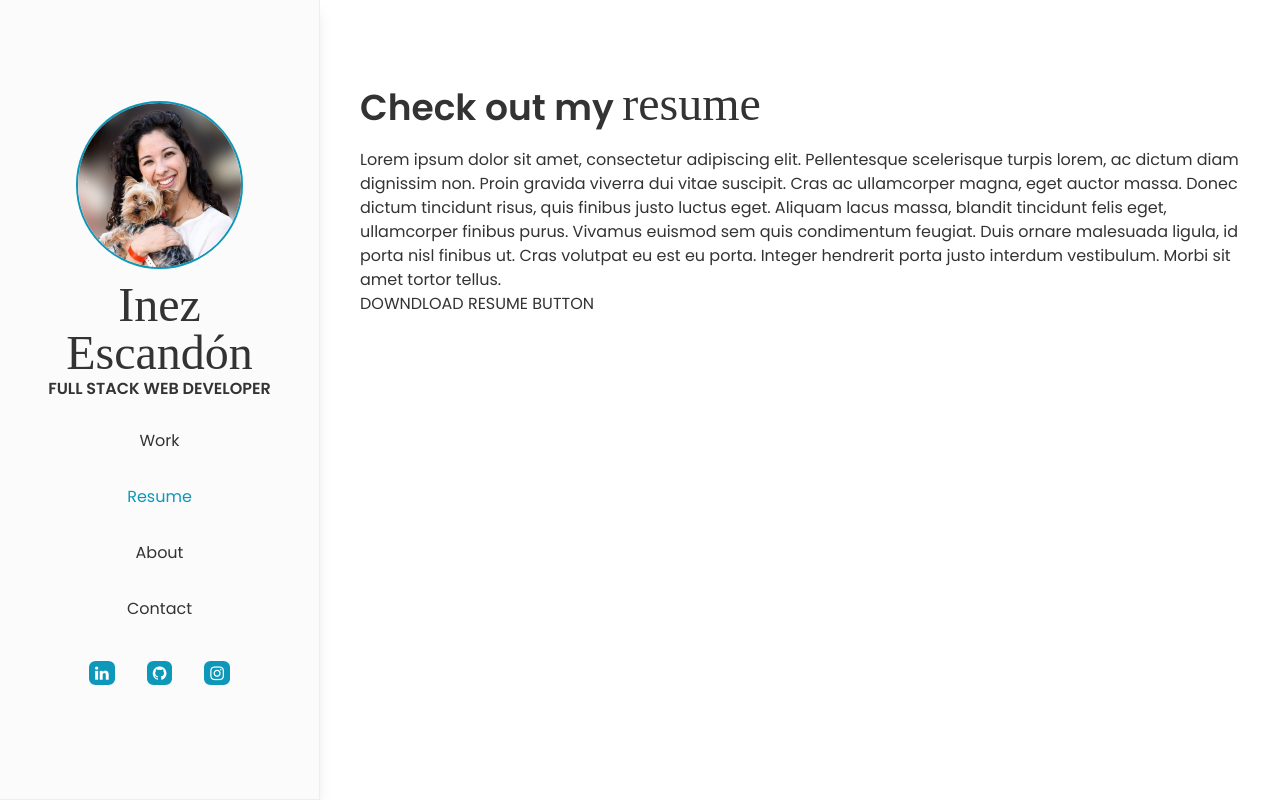
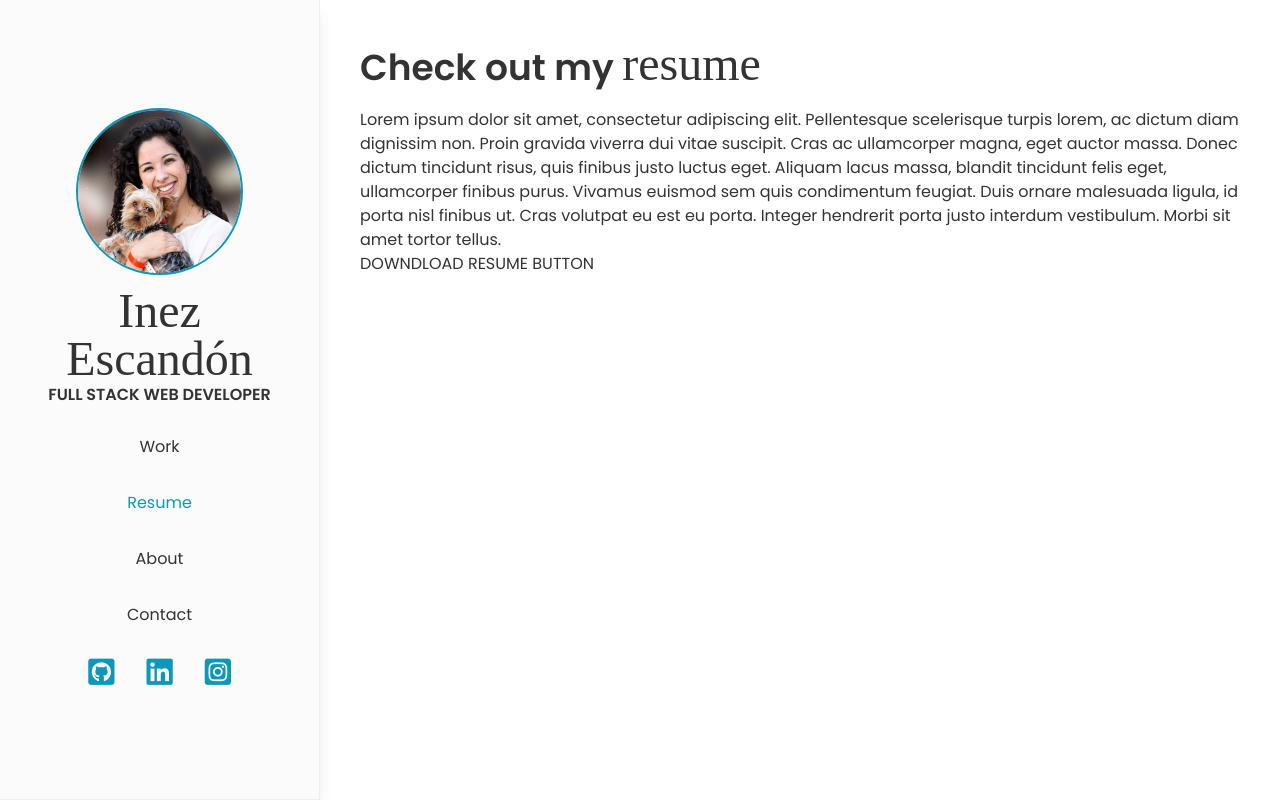
Before and after one commit to iescandon/inescandon, a Next.js app: page /resume in a window 1280 px wide. Built offline with nearby package versions, Linux system fonts and the light colour scheme; a web font is replaced by a local one.

Commit message:
fixed font awesome icons

```diff
--- a/components/contact-form/index.js
+++ b/components/contact-form/index.js
@@ -32,7 +32,6 @@ function MyForm() {
       });
   };
   return (
-
       <form className="flex flex-col focus:outline-goldenrod" onSubmit={handleOnSubmit}>
         <label className="mt-5" htmlFor="name">Name:</label>
         <input className="border border-platinum rounded" id="name" type="name" name="name" required />
@@ -40,7 +39,7 @@ function MyForm() {
         <input className="border border-platinum rounded" id="email" type="email" name="email" required />
         <label className="mt-5" htmlFor="message">Message:</label>
         <textarea className="border border-platinum rounded" id="message" name="message"></textarea>
-        <button className="mt-10 text-white bg-coolBlue hover:bg-goldenrod hover:text-black rounded flex-end w-" type="submit" disabled={serverState.submitting}>
+        <button className="self-end p-3 mt-10 text-white bg-coolBlue hover:bg-goldenrod hover:text-black rounded w-1/4 md:w-1/6" type="submit" disabled={serverState.submitting}>
           Submit
         </button>
         {serverState.status && (
--- a/components/sidemenu/index.js
+++ b/components/sidemenu/index.js
@@ -6,7 +6,7 @@ export default function SideMenu({selectedProjectIndex, setSelectedProjectIndex,
   return (
       <aside className="border-b lg:border-r border-silver p-5 relative md:fixed w-full md:w-3/12 min-h-screen overflow-auto inset-0 shadow-lg">
         <Link href="/">
-          <a tabindex={-1} className="mt-3 text-4xl"><i tabindex={0} className="fa fa-arrow-circle-left text-coolBlue hover:text-goldenrod"                     onKeyDown={(e)=>{
+          <a tabindex={-1} className="mt-3 text-4xl"><i tabindex={0} className="fas fa-arrow-circle-left text-coolBlue hover:text-goldenrod"                     onKeyDown={(e)=>{
                     if (e.key === "Enter" || "") {
                       window.location.href = "/";
                     }
--- a/components/sidenav/index.js
+++ b/components/sidenav/index.js
@@ -41,19 +41,19 @@ export default function SideNav({ selectedSection }) {
           })}
         </ul>
         <ul className="lg:mt-3 w-full flex flex-row justify-center hidden lg:flex">
-          <li className="p-3 mx-1">
+          <li className="text-3xl mx-4">
             <a href="https://www.linkedin.com/in/iescandon/" target="_blank">
-              <i className="fa fa-linkedin hover:bg-goldenrod"></i>
+              <i className="fab fa-github-square text-coolBlue hover:text-goldenrod"></i>
             </a>
           </li>
-          <li className="p-3 mx-1">
+          <li className="text-3xl mx-4">
             <a href="https://github.com/iescandon" target="_blank">
-              <i className="fa fa-github hover:bg-goldenrod"></i>
+              <i className="fab fa-linkedin text-coolBlue hover:text-goldenrod"></i>
             </a>
           </li>
-          <li className="p-3 mx-1">
+          <li className="text-3xl mx-4">
             <a href="https://www.instagram.com/inescandon/" target="_blank">
-              <i className="fa fa-instagram hover:bg-goldenrod"></i>
+              <i className="fab fa-instagram-square text-coolBlue hover:text-goldenrod"></i>
             </a>
           </li>
         </ul>
--- a/pages/about.js
+++ b/pages/about.js
@@ -15,14 +15,14 @@ export default function AboutMe() {
         <link rel="icon" href="/favicon.ico" />
         <link
           rel="stylesheet"
-          href="https://cdnjs.cloudflare.com/ajax/libs/font-awesome/4.7.0/css/font-awesome.min.css"
+          href="https://cdnjs.cloudflare.com/ajax/libs/font-awesome/5.15.4/css/all.min.css"
         ></link>
       </Head>
       <Layout
           isWork={false}
           selectedSection={"about"}
         >
-        <section className="md:mt-10 p-10 w-full lg:w-9/12 lg:ml-auto">
+        <section className="p-10 w-full lg:w-9/12 lg:ml-auto">
           <div id="about">
             <p className="mb-5 text-4xl font-semibold">Get to know <span className="text-5xl font-medium font-dawningOfaNewDay">me</span></p>
             <div>{lorem}</div>
--- a/pages/contact.js
+++ b/pages/contact.js
@@ -11,7 +11,7 @@ export default function Contact() {
       return <p>Thanks for joining!</p>;
   }
   const lorem =
-    "Lorem ipsum dolor sit amet, consectetur adipiscing elit. Pellentesque scelerisque turpis lorem, ac dictum diam dignissim non. Proin gravida viverra dui vitae suscipit. Cras ac ullamcorper magna, eget auctor massa. Donec dictum tincidunt risus, quis finibus justo luctus eget. Aliquam lacus massa, blandit tincidunt felis eget, ullamcorper finibus purus. Vivamus euismod sem quis condimentum feugiat. Duis ornare malesuada ligula, id porta nisl finibus ut. Cras volutpat eu est eu porta. Integer hendrerit porta justo interdum vestibulum. Morbi sit amet tortor tellus.";
+    "Lorem ipsum dolor sit amet, consectetur adipiscing elit. Pellentesque scelerisque turpis lorem, ac dictum diam dignissim non.";
   return (
     <>
       <Head>
@@ -20,14 +20,14 @@ export default function Contact() {
         <link rel="icon" href="/favicon.ico" />
         <link
           rel="stylesheet"
-          href="https://cdnjs.cloudflare.com/ajax/libs/font-awesome/4.7.0/css/font-awesome.min.css"
+          href="https://cdnjs.cloudflare.com/ajax/libs/font-awesome/5.15.4/css/all.min.css"
         ></link>
       </Head>
       <Layout
           isWork={false}
           selectedSection={"contact"}
       >
-        <section className="md:mt-10 p-10 w-full lg:w-9/12 lg:ml-auto">
+        <section className="p-10 w-full lg:w-9/12 lg:ml-auto">
           <div id="contact">
             <p className="mb-5 text-4xl font-semibold">Let's <span className="text-5xl font-medium font-dawningOfaNewDay">link</span> up!</p>
             <div>{lorem}</div>
--- a/pages/index.js
+++ b/pages/index.js
@@ -14,7 +14,7 @@ export default function Home() {
         <link rel="icon" href="/favicon.ico" />
         <link
           rel="stylesheet"
-          href="https://cdnjs.cloudflare.com/ajax/libs/font-awesome/4.7.0/css/font-awesome.min.css"
+          href="https://cdnjs.cloudflare.com/ajax/libs/font-awesome/5.15.4/css/all.min.css"
         ></link>
       </Head>
       <Layout
--- a/pages/resume.js
+++ b/pages/resume.js
@@ -14,14 +14,14 @@ export default function Resume() {
         <link rel="icon" href="/favicon.ico" />
         <link
           rel="stylesheet"
-          href="https://cdnjs.cloudflare.com/ajax/libs/font-awesome/4.7.0/css/font-awesome.min.css"
+          href="https://cdnjs.cloudflare.com/ajax/libs/font-awesome/5.15.4/css/all.min.css"
         ></link>
       </Head>
       <Layout
           isWork={false}
           selectedSection={"resume"}
       >
-        <section className="md:mt-10 p-10 w-full lg:w-9/12 lg:ml-auto">
+        <section className="p-10 w-full lg:w-9/12 lg:ml-auto">
           <div id="resume">
             <p className="mb-5 text-4xl font-semibold">Check out my <span className="text-5xl font-medium font-dawningOfaNewDay">resume</span></p>
             <div>{lorem}</div>
--- a/styles/globals.css
+++ b/styles/globals.css
@@ -17,15 +17,13 @@ aside {
   @apply bg-offWhite;
 }
 
-.fa-linkedin,
-.fa-github,
-.fa-instagram {
+/* .footer-icons {
   font-size: 24px;
   color: white;
   background-color: #0d98ba;
   padding: 4px 6px;
   border-radius: 25%;
-}
+} */
 
 .container {
   position: relative;
--- a/tailwind.config.js
+++ b/tailwind.config.js
@@ -11,6 +11,7 @@ module.exports = {
       },
       colors: {
         coolBlue: '#0d98ba',
+        lightBlue: '#bfdce8',
         offWhite: '#fbfbfb',
         // offWhite: '#f8f8f8',
         // silver: '#f6f6f6',
```
Also changed, not shown: pages/work/[slug].js (+8 -12 lines).
